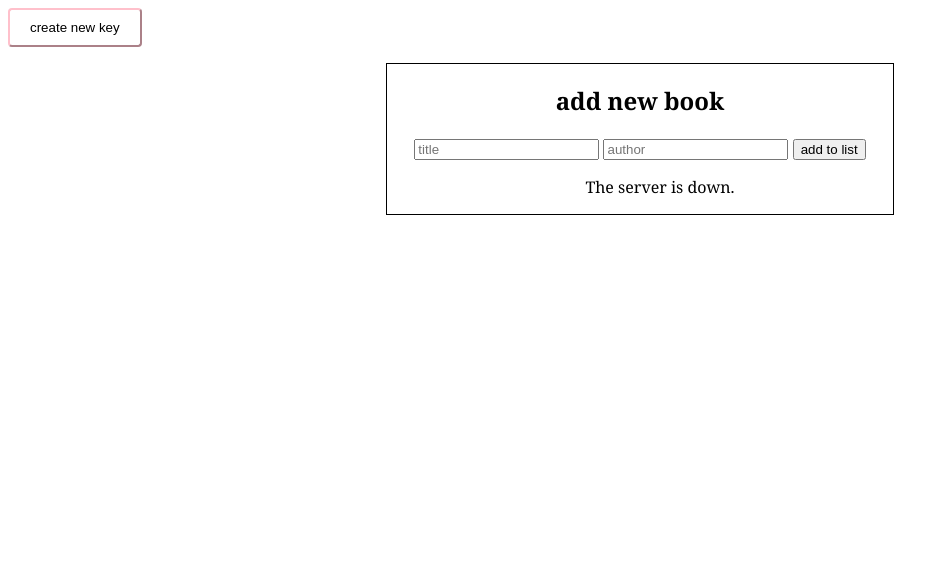
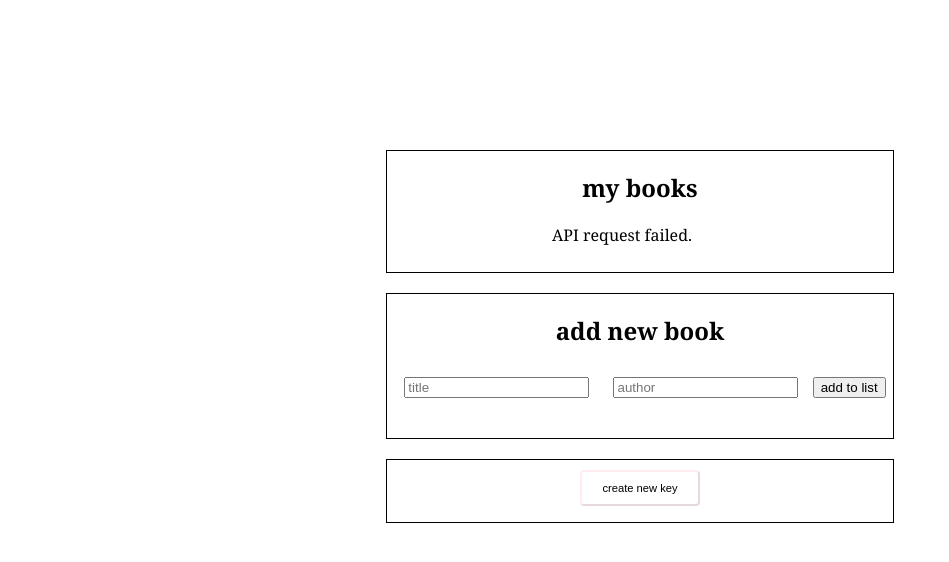
Before and after one commit to nancyblom/labbajax, a plain HTML site: page index.html in a window 1280 px wide. Shown: the whole page, without its empty margins (0-949 px from the left). Drawn offline with Linux system fonts and the light colour scheme; no server answers.

Commit message:
final changes???

```diff
--- a/css/style.css
+++ b/css/style.css
@@ -2,20 +2,42 @@ body {
     background-color: white;
 }
 
+#keyInfo {
+    font-family: Cambria, Cochin, Georgia, Times, 'Times New Roman', serif;
+    width: 40%;
+    text-align: center;
+    border: 1px;
+    border-style: solid;
+    border-color: black;
+    margin: auto;
+    margin-bottom: 20px;
+}
+
 #newKey {
     background-color: white;
-    border-color: pink;
+    border-color: rgba(255, 192, 203, 0.3);
     padding: 10px 20px;
-    font-size: 0.5 em;
+    font-size: 0.7em;
     border-radius: 4px;
+    margin-top: 10px;
 }
 
 #newKey:hover {
-    background-color: pink;
+    background-color: rgba(255, 192, 203, 0.3);
+}
+
+#theNewKey {
+    width: 8em;
+    margin-left: auto;
+    margin-right: auto;
+    background-color: rgba(255, 192, 203, 0.3);
 }
 
 .theBooks {
     margin: auto;
+    margin-top: 150px;
+    margin-bottom: 20px;
+    padding-bottom: 10px;
     width: 40%;
     text-align: center;
     border-color: black;
@@ -23,3 +45,38 @@ body {
     border-width: 1px;
     font-family: Cambria, Cochin, Georgia, Times, 'Times New Roman', serif;
 }
+
+#justBooks {
+    width: 16em;
+    text-align: left;
+    margin: auto;
+}
+
+.newBook {
+    margin: auto;
+    padding-bottom: 10px;
+    margin-bottom: 20px;
+    width: 40%;
+    text-align: center;
+    border-color: black;
+    border-style: solid;
+    border-width: 1px;
+    font-family: Cambria, Cochin, Georgia, Times, 'Times New Roman', serif;
+}
+
+#title {
+    margin: 10px;
+}
+
+#author {
+    margin: 10px;
+}
+
+#addButton {
+    margin-top: 10px;
+    margin-bottom: 30px
+}
+
+ul {
+    list-style-image: url('../open-book.png')
+}
--- a/index.html
+++ b/index.html
@@ -8,17 +8,27 @@
 </head>
 
 <body>
-    <button id="newKey">create new key</button>
-    <p id=theNewKey></p>
+        <div class="theBooks">
+        <h2>my books</h2>
+        <div id=justBooks>
+            <ul id="books">
 
-    <div class="theBooks">
+            </ul>
+        </div>
+
+    </div>
+
+    <div class="newBook">
         <h2>add new book</h2>
         <input type="text" id="title" placeholder="title">
         <input type="text" id="author" placeholder="author">
         <button id="addButton">add to list</button>
-        <ul id="books">
+    </div>
 
-        </ul>
+    <div id=keyInfo>
+        <button id="newKey">create new key</button>
+        <p id=theNewKey></p>
+        <p id=status></p>
     </div>
 
     <script src="js/script.js"></script>
--- a/js/script.js
+++ b/js/script.js
@@ -1,7 +1,8 @@
 let key = `gUKrM`;  // once you have a key, it is ok to store it in a variable
-let newKey;
+let newKey;         //ifall användaren vill skaffa en ny key.
 let baseUrl = `https://www.forverkliga.se/JavaScript/api/crud.php?key=${key}`;
-init();
+let status;
+init(); //anropar funktionen direkt så att böckerna som finns visas från början.
 
 
 document.querySelector('#newKey').addEventListener('click', async () => {
@@ -14,15 +15,18 @@ document.querySelector('#newKey').addEventListener('click', async () => {
     if(data.status == 'success'){
       // update newkey el.
       newKey = data.key
+      document.querySelector(`#theNewKey`).innerHTML = "your new key:<br>" + newKey;
     }
 console.log(newKey)
 
 })
+//fixa här så att newKey visas på sidan och inte bara i konsollen.
+//tänker kanske att man kan ha en variabel med värdet "Status", skriver den variabeln
+//I html och sedan med JS ändrar värdet till success/fail beroende på.
 
 ////////////////////////////////////////////////////////////////////////////
 
-// events
-
+//Fixa så att success/failure visas på sidan och inte bara i konsollen.
 async function getBooks(){
 
     console.log(`Getting books from server...`);
@@ -81,7 +85,8 @@ document.querySelector(`#addButton`).addEventListener(`click`, async () => {
         updateBookList(books);
     } else {
         // Error to display
-        document.querySelector(`#books`).innerHTML = `The server is down.`;
+        document.querySelector(`#books`).innerHTML = `API request failed.`;
+        //visar för användaren om API-anropen misslyckats.
     }
 
     // reset input
@@ -131,6 +136,7 @@ async function newBook(book){
             if(data.status !== `success`) {
                 if(attempts >= maxAttempts){
 
+
                     return `No Success after ${maxAttempts} attempts.`
 
                 } else {
@@ -157,8 +163,9 @@ async function init() {
 
     if(Array.isArray(books)){
         updateBookList(books);
+        document.querySelector(`#status`).innerHTML = `API request successful.`
     } else {
         // Error to display
-        document.querySelector(`#books`).innerHTML = `The server is down.`;
+        document.querySelector(`#books`).innerHTML = `API request failed.`;
     }
 };
```
Also changed, not shown: open-book.png (added).
